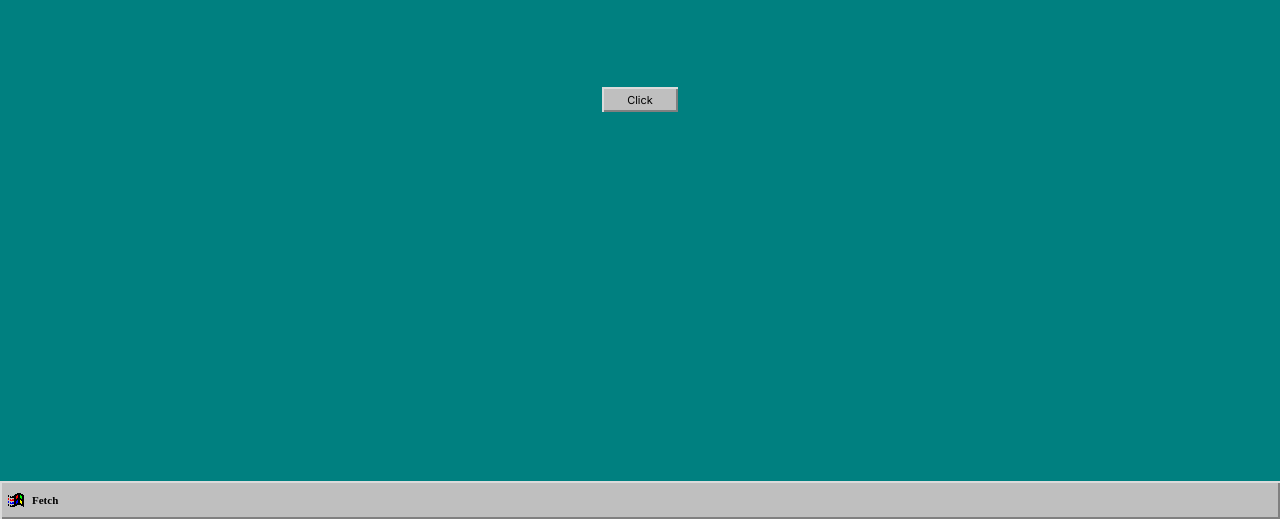
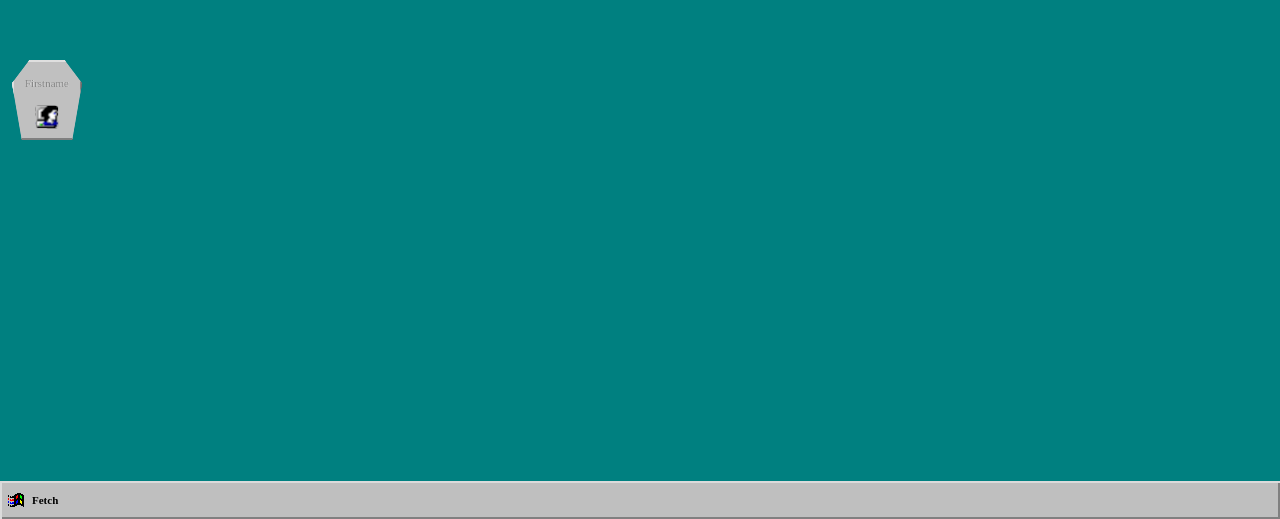
Before and after one commit to ZakGmd/DMZAK, a Next.js app: page / in a window 1280 px wide. Shown: the part 281-800 px from the top of the page. Built offline with nearby package versions, Linux system fonts and the light colour scheme.

Commit message:
add some styling to the  redered list items container

```diff
--- a/app/page.module.css
+++ b/app/page.module.css
@@ -1,11 +1,62 @@
 .main {
+
  display: flex;
- justify-content: center;
+ justify-content: space-between;
  align-items: center;
-
  height: 100vh;
 
 }
+
+.LeftContent{
+  display: flex;
+  flex-shrink: 0;
+  flex-direction: column;
+  align-items: center;
+  justify-content: flex-start;
+  padding: 0px 12px 0px 12px;
+  gap: 36px;
+  max-width: 140px;
+}
+
+.LeftContentItems{
+  width: 70px;
+  height: 80px;
+  background: #C0C0C0;
+  box-shadow: 2px 2px 0px 0px #DFDFDF inset, -2px -2px 0px 0px #808080 inset, 1px 1px 0px 0px #FFF inset, -1px -1px 0px 0px #0A0A0A inset;
+  display: flex;
+  gap: 16px;
+  justify-content: centers;
+  align-items: center;
+  flex-direction: column;
+  cursor: pointer;
+  transition: 0.2s ease-in-out;
+  clip-path: polygon(25% 0%, 75% 0%, 100% 29%, 86% 100%, 14% 100%, 0 29%);
+}
+.LeftContentItems:hover{
+  background: #989898;
+  -webkit-text-fill-color: #000;
+
+  box-shadow: 2px 2px 0px 0px #989898 inset, -2px -2px 0px 0px #989898 inset, 1px 1px 0px 0px #989898 inset, -1px -1px 0px 0px #989898 inset;
+}
+.LeftContentItems:active{
+ border-top: 2px dashed #000;
+ border-bottom: 2px dashed #000;
+}
+
+.LeftContentInsideItemsName{
+  color:  #808080;
+  text-align: center;
+  text-shadow: 0.4px 0.4px 0px #f0f0f0e8;
+  padding-top: 17px;
+  font-family: MS Sans Serif;
+  font-size: 11px;
+  font-style: normal;
+  font-weight: 400;
+  line-height: 12px;
+
+}
+
+
 
 .Button{
   width: 76px;
--- a/app/page.tsx
+++ b/app/page.tsx
@@ -1,6 +1,7 @@
 "use client"
 import Footer from '@/Components/Footer'
 import Link from 'next/link'
+import Image from 'next/image'
 import styles from './page.module.css'
 import { UserData } from './types/type'
 import { useState } from 'react';
@@ -20,22 +21,20 @@ export default function Home() {
   return (
     <>
      <main className={styles.main}>
-      <div className={styles.Button}>
-        <Link href={'/'} className={styles.link}>Click</Link>
+        <div className={styles.LeftContent}>
+          <div className={styles.LeftContentItems}>
 
-      </div>
-      {receivedData && (
-        <div className={styles.Data}>
+            <div className={styles.LeftContentItems}>
+            <div className={styles.LeftContentInsideItemsName}>
+              Firstname
+            </div>
+            <Image src="/UserAvatar.svg" alt={'..'} height={24} width={24} />
+            </div>
+          </div>
 
 
-            {receivedData.map((item) => (
-              <div key={item.id}>
-                {item.first} {item.last}
-              </div>
-            ))}
+        </div>
 
-        </div>
-      )}
     </main>
     <Footer onData={dataLoaded}/>
     </>
```
Also changed, not shown: public/UserAvatar.svg (added).
